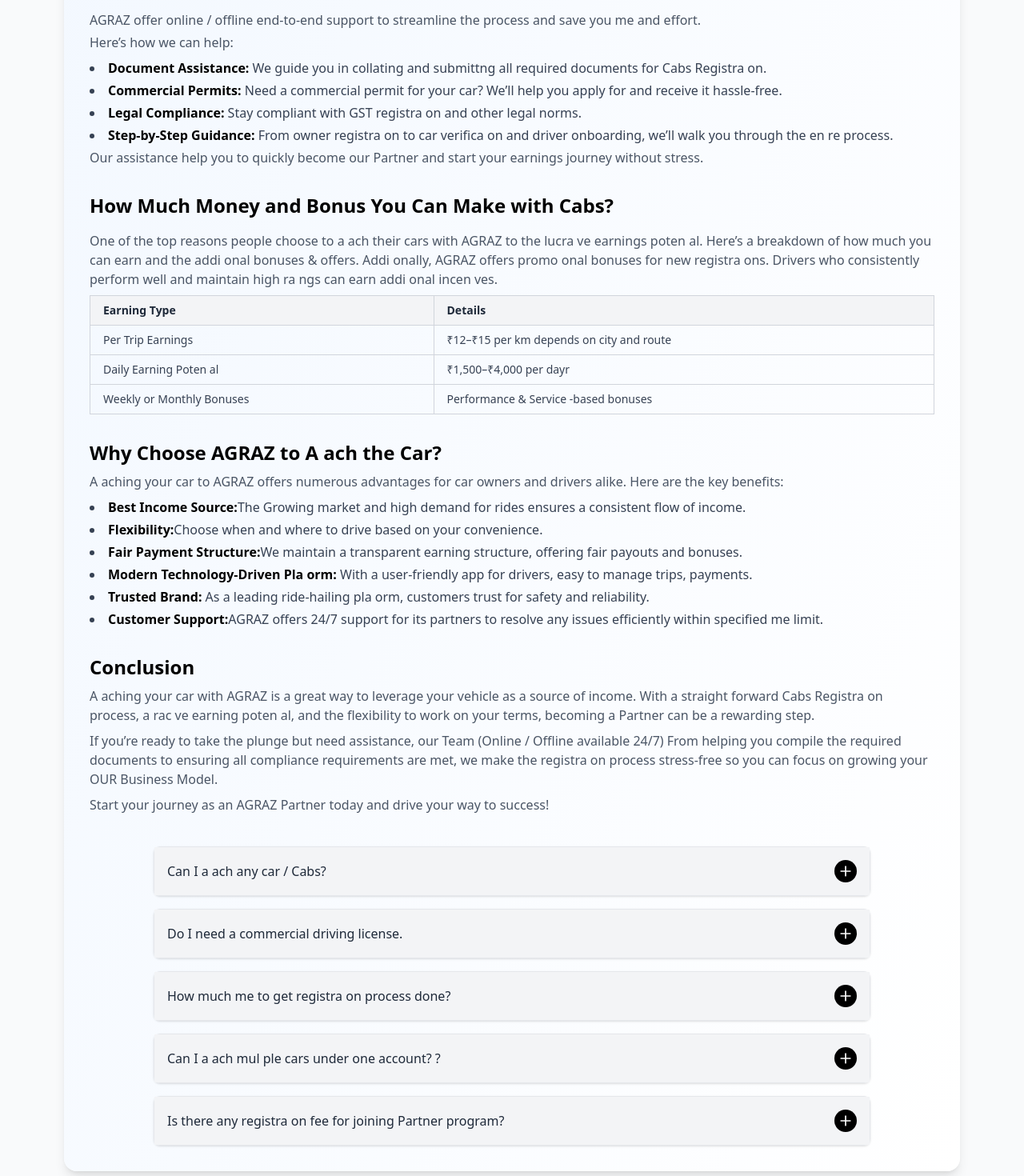
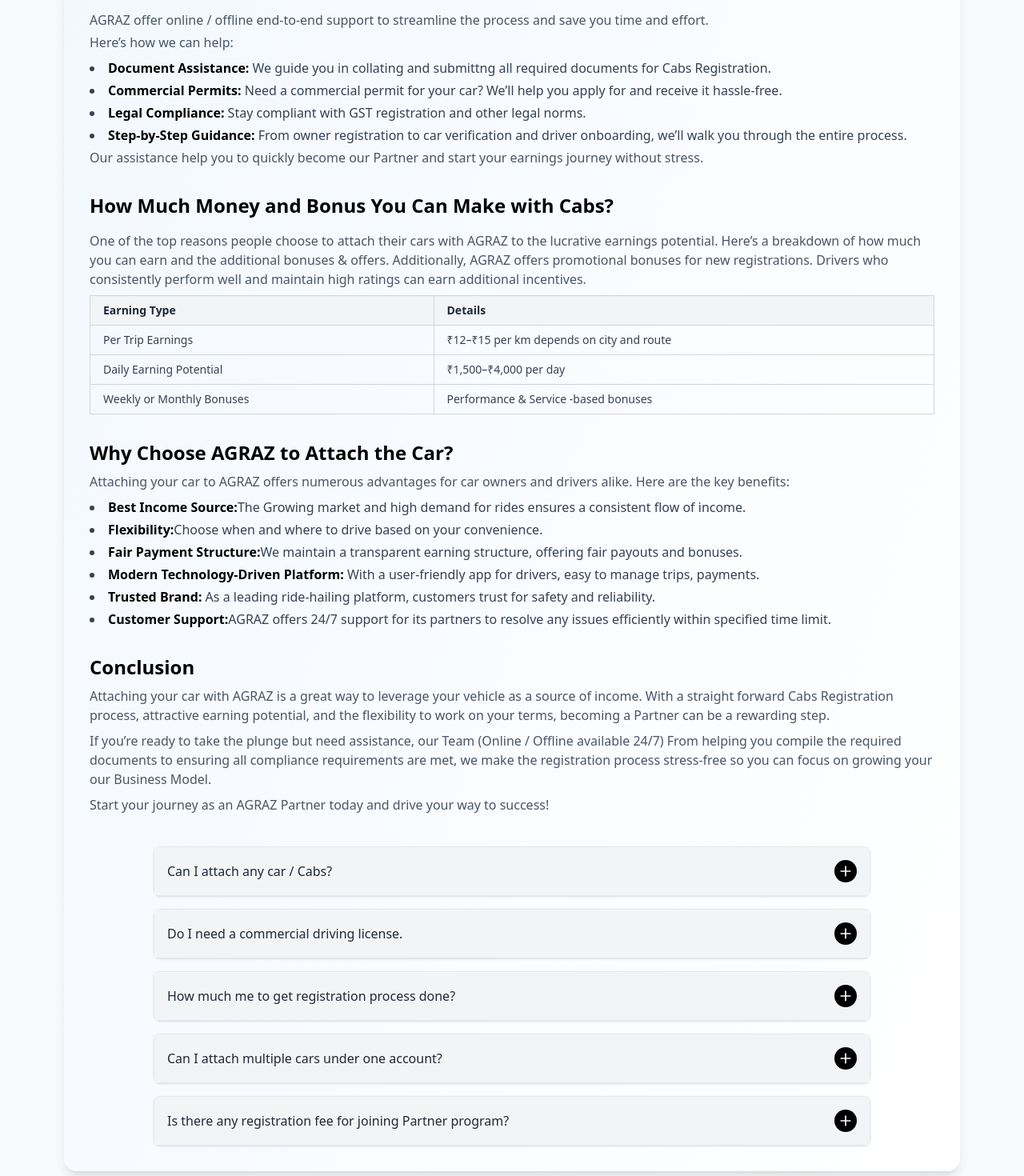
Before and after one commit to AnuragFrantic/ride-book, a React (Vite) app: page /driver-detail in a window 1280 px wide. Shown: the part 4420-5890 px from the top of the page at 80% size. Built offline with nearby package versions, Linux system fonts and the light colour scheme.

Commit message:
`Fixed typos and grammatical errors in Driverdetail.jsx and DayUse.jsx files.`

```diff
--- a/src/Pages/Home/Driverdetail.jsx
+++ b/src/Pages/Home/Driverdetail.jsx
@@ -14,24 +14,24 @@
     };
     const faqdata = [
         {
-            question: "Can I a ach any car / Cabs? ",
-            answer: "Your car must meet Our eligibility criteria, which include its model, condi on, and compliance with commercial permits. "
+            question: "Can I attach any car / Cabs? ",
+            answer: "Your car must meet Our eligibility criteria, which include its model, condition, and compliance with commercial permits. "
         },
         {
             question: "Do I need a commercial driving license. ",
             answer: "Yes, drivers must have a valid commercial driving license to operate a car."
         },
         {
-            question: "How much me to get registra on process done?",
-            answer: "The process typically takes 3–7 days, depending on how quickly the documents are submi ed and approved."
+            question: "How much me to get registration process done?",
+            answer: "The process typically takes 3–7 days, depending on how quickly the documents are submitted and approved."
         },
         {
-            question: "Can I a ach mul ple cars under one account? ?",
-            answer: "Yes, you can a ach several vehicles under one account as a fleet operator."
+            question: "Can I attach multiple cars under one account? ",
+            answer: "Yes, you can attach several vehicles under one account as a fleet operator."
         },
         {
-            question: "Is there any registra on fee for joining Partner program? ",
-            answer: "We charge a nominal registra on fee which varies across ci es. It’s best to check directly during the registra on process."
+            question: "Is there any registration fee for joining Partner program? ",
+            answer: "We charge a nominal registration fee which varies across cities. It’s best to check directly during the registration  process."
         },
     ]
     const [name, setname] = useState("");
@@ -938,16 +938,16 @@
                         <div className='md:mt-8 mt-4 space-y-1'>
                             <h3 className="md:text-2xl sm:text-xl text-lg font-semibold text-black mb-4">How we help the  Drivers to Attach their Car with AGRAZ.  </h3>
                             <p className='text-gray-600 md:text-[16px] text-[14px]'>
-                                AGRAZ offer online / offline end-to-end support to streamline the process and save you me and effort.
+                                AGRAZ offer online / offline end-to-end support to streamline the process and save you time and effort.
                             </p>
                             <p className='text-gray-600 md:text-[16px] text-[14px]'>
                                 Here’s how we can help:
                             </p>
                             <ul className="list-disc list-inside space-y-1 mt-2 md:text-[16px] text-[14px]">
-                                <li><span className='font-semibold text-black'>Document Assistance: </span>We guide you in collating and submittng all required documents for Cabs Registra on.</li>
+                                <li><span className='font-semibold text-black'>Document Assistance: </span>We guide you in collating and submittng all required documents for Cabs Registration.</li>
                                 <li><span className='font-semibold text-black'>Commercial Permits: </span> Need a commercial permit for your car? We’ll help you apply for and receive it hassle-free.</li>
-                                <li><span className='font-semibold text-black'>Legal Compliance:  </span> Stay compliant with GST registra on and other legal norms.</li>
-                                <li><span className='font-semibold text-black'>Step-by-Step Guidance: </span>From owner registra on to car verifica on and driver onboarding, we’ll walk you through the en re process.</li>
+                                <li><span className='font-semibold text-black'>Legal Compliance:  </span> Stay compliant with GST registration and other legal norms.</li>
+                                <li><span className='font-semibold text-black'>Step-by-Step Guidance: </span>From owner registration to car verification and driver onboarding, we’ll walk you through the entire process.</li>
                             </ul>
                             <p className='text-gray-600 md:text-[16px] text-[14px]'>
                                 Our assistance help you to quickly become our Partner and start your earnings journey without stress.
@@ -957,9 +957,9 @@
 
                         <div className="md:mt-8 mt-4">
                             <h3 className="md:text-2xl sm:text-xl text-lg font-semibold text-black mb-4">How Much Money and Bonus You Can Make with Cabs? </h3>
-                            <p className="text-gray-600 my-2 md:text-[16px] text-[14px]">One of the top reasons people choose to a ach their cars with AGRAZ to the lucra ve earnings poten al. Here’s a breakdown of how much you can earn and the
-                                addi onal bonuses & offers. Addi onally, AGRAZ offers promo onal bonuses for new registra ons. Drivers who consistently perform well and maintain high ra ngs
-                                can earn addi onal incen ves.</p>
+                            <p className="text-gray-600 my-2 md:text-[16px] text-[14px]">One of the top reasons people choose to attach their cars with AGRAZ to the lucrative earnings potential. Here’s a breakdown of how much you can earn and the
+                                additional bonuses & offers. Additionally, AGRAZ offers promotional bonuses for new registrations. Drivers who consistently perform well and maintain high ratings
+                                can earn additional incentives.</p>
                             <div className="overflow-x-auto">
                                 <table className="min-w-full border border-gray-300 md:text-sm text-[12px]">
                                     <thead className="bg-gray-100 text-gray-800">
@@ -975,8 +975,8 @@
                                             <td className="border border-gray-300 px-4 py-2">₹12–₹15 per km depends on city and route</td>
                                         </tr>
                                         <tr>
-                                            <td className="border border-gray-300 px-4 py-2">Daily Earning Poten al </td>
-                                            <td className="border border-gray-300 px-4 py-2">₹1,500–₹4,000 per dayr</td>
+                                            <td className="border border-gray-300 px-4 py-2">Daily Earning Potential </td>
+                                            <td className="border border-gray-300 px-4 py-2">₹1,500–₹4,000 per day</td>
                                         </tr>
                                         <tr>
                                             <td className="border border-gray-300 px-4 py-2">Weekly or Monthly Bonuses
@@ -989,27 +989,27 @@
                             </div>
                         </div>
                         <div className="md:mt-8 mt-4 space-y-1">
-                            <h3 className="md:text-2xl sm:text-xl text-lg font-semibold text-black mb-2">Why Choose AGRAZ  to A ach the Car? </h3>
-                            <p className="text-gray-600 my-2 md:text-[16px] text-[14px]">A aching your car to AGRAZ offers numerous advantages for car owners and drivers alike. Here are the key benefits:</p>
+                            <h3 className="md:text-2xl sm:text-xl text-lg font-semibold text-black mb-2">Why Choose AGRAZ  to Attach the Car? </h3>
+                            <p className="text-gray-600 my-2 md:text-[16px] text-[14px]">Attaching your car to AGRAZ offers numerous advantages for car owners and drivers alike. Here are the key benefits:</p>
                             <ul className="list-disc list-inside space-y-1 md:text-[16px] text-[14px]">
                                 <li><span className='font-semibold text-black'>Best Income Source:</span>The Growing market and high demand for rides ensures a consistent flow of income.</li>
                                 <li><span className='font-semibold text-black'> Flexibility:</span>Choose when and where to drive based on your convenience.</li>
                                 <li><span className='font-semibold text-black'>Fair Payment Structure:</span>We maintain a transparent earning structure, offering fair payouts and bonuses.</li>
-                                <li><span className='font-semibold text-black'>Modern Technology-Driven Pla orm: </span>With a user-friendly app for drivers, easy to manage trips, payments.</li>
-                                <li><span className='font-semibold text-black'> Trusted Brand: </span>As a leading ride-hailing pla orm, customers trust for safety and reliability.</li>
-                                <li><span className='font-semibold text-black'>  Customer Support:</span>AGRAZ offers 24/7 support for its partners to resolve any issues efficiently within specified me limit.</li>
+                                <li><span className='font-semibold text-black'>Modern Technology-Driven Platform: </span>With a user-friendly app for drivers, easy to manage trips, payments.</li>
+                                <li><span className='font-semibold text-black'> Trusted Brand: </span>As a leading ride-hailing platform, customers trust for safety and reliability.</li>
+                                <li><span className='font-semibold text-black'>  Customer Support:</span>AGRAZ offers 24/7 support for its partners to resolve any issues efficiently within specified time limit.</li>
                             </ul>
 
                         </div>
                         <div className="md:mt-8 mt-4 space-y-2">
                             <h3 className="md:text-2xl sm:text-xl text-lg font-semibold text-black mb-2">Conclusion</h3>
                             <p className='text-gray-600 my-2 md:text-[16px] text-[14px]'>
-                                A aching your car with AGRAZ  is a great way to leverage your vehicle as a source of income. With a straight forward Cabs Registra on process, a rac ve earning
-                                poten al, and the flexibility to work on your terms, becoming a Partner can be a rewarding step.
+                                Attaching your car with AGRAZ  is a great way to leverage your vehicle as a source of income. With a straight forward Cabs Registration process, attractive earning
+                                potential, and the flexibility to work on your terms, becoming a Partner can be a rewarding step.
                             </p>
                             <p className='text-gray-600 my-2 md:text-[16px] text-[14px]'>
                                 If you’re ready to take the plunge but need assistance, our Team (Online / Offline  available 24/7) From helping you compile the required documents to ensuring all
-                                compliance requirements are met, we make the registra on process stress-free so you can focus on growing your OUR Business Model.
+                                compliance requirements are met, we make the registration process stress-free so you can focus on growing your our Business Model.
                             </p>
                             <p className='text-gray-600 my-2 md:text-[16px] text-[14px]'>
                                 Start your journey as an AGRAZ Partner today and drive your way to success!
```
Also changed, not shown: src/Pages/ServiceDetails/DayUse.jsx (+4 -4 lines).
